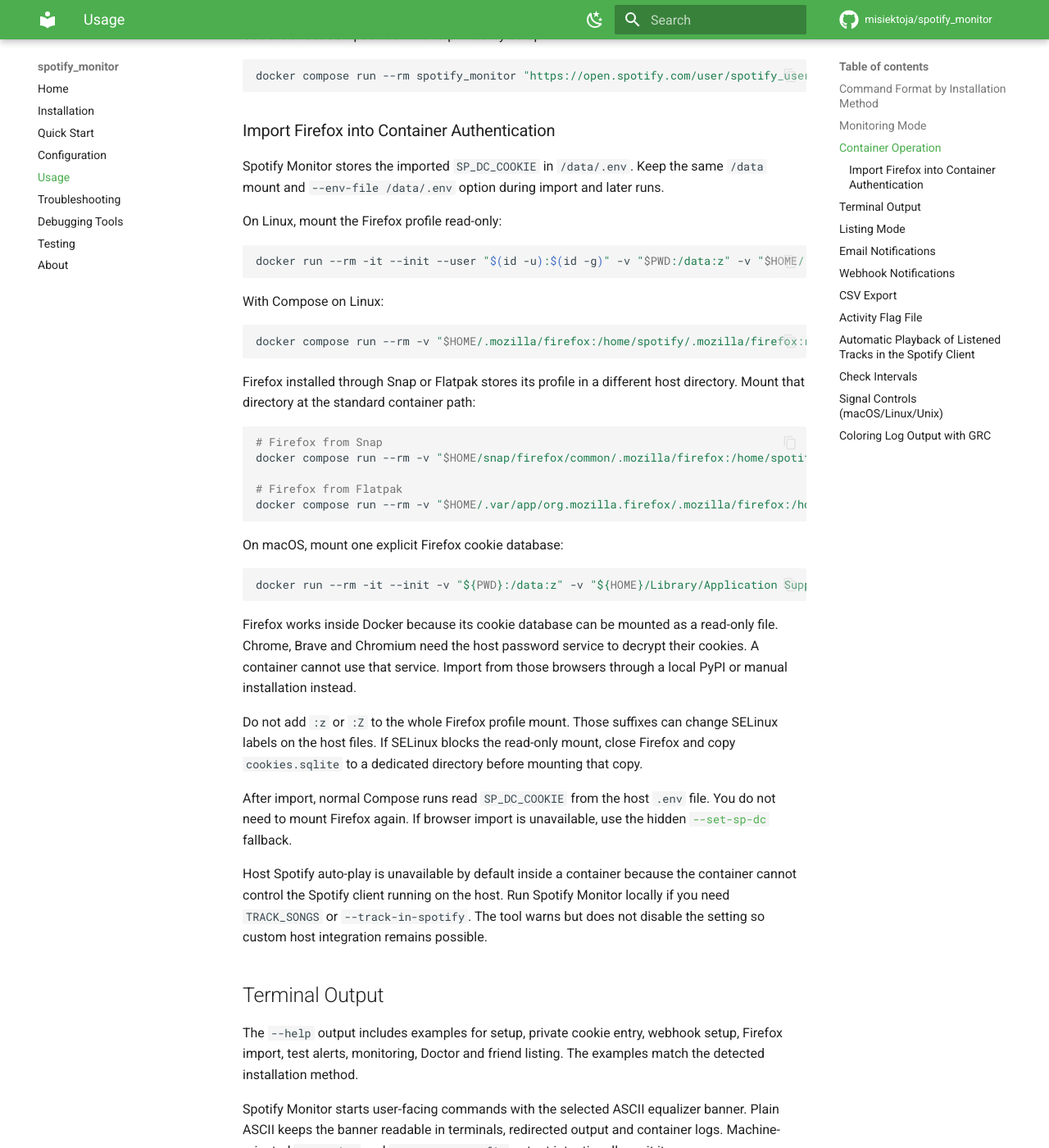
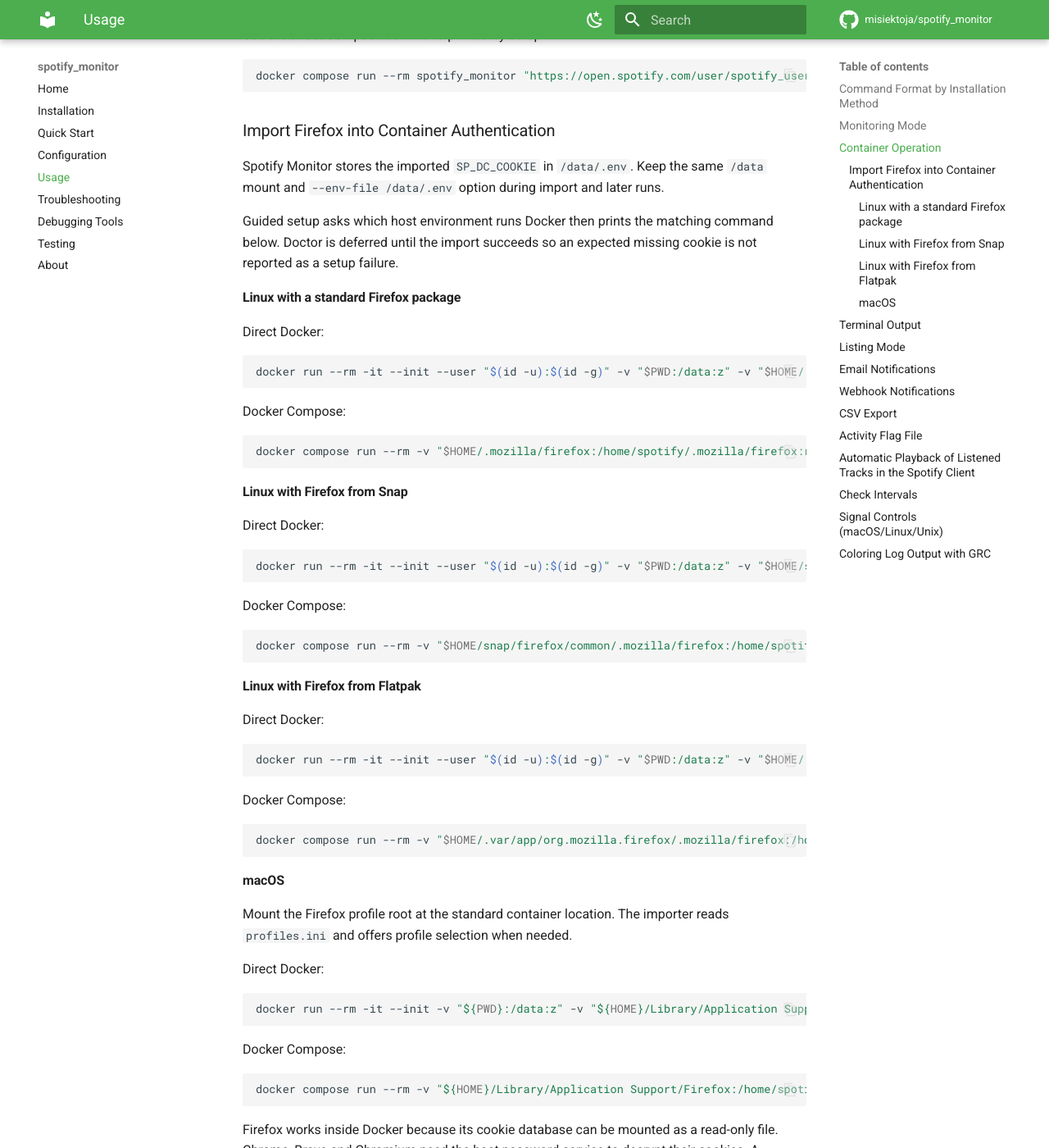
Before and after one commit to misiektoja/spotify_monitor, an MkDocs documentation site: the page built from docs/usage.md, in a window 1280 px wide and 1400 px high, scrolled down 2935 px. Shown: the whole window at 82% size. Built offline with MkDocs 1.6.1 and Material for MkDocs 9.7.7, drawn with Linux system fonts in a browser that asks for light colours; comment, search, counter and statistics services are not loaded; some of the changed text lies outside the part shown.

Commit message:
docs(usage): document every Docker Firefox import variant

````diff
--- a/docs/usage.md
+++ b/docs/usage.md
@@ -115,32 +115,64 @@
 
 Spotify Monitor stores the imported `SP_DC_COOKIE` in `/data/.env`. Keep the same `/data` mount and `--env-file /data/.env` option during import and later runs.
 
-On Linux, mount the Firefox profile read-only:
+Guided setup asks which host environment runs Docker then prints the matching command below. Doctor is deferred until the import succeeds so an expected missing cookie is not reported as a setup failure.
+
+#### Linux with a standard Firefox package
+
+Direct Docker:
 
 ```sh
 docker run --rm -it --init --user "$(id -u):$(id -g)" -v "$PWD:/data:z" -v "$HOME/.mozilla/firefox:/home/spotify/.mozilla/firefox:ro" misiektoja/spotify-monitor:latest --import-browser-cookie --browser firefox --env-file /data/.env
 ```
 
-With Compose on Linux:
+Docker Compose:
 
 ```sh
 docker compose run --rm -v "$HOME/.mozilla/firefox:/home/spotify/.mozilla/firefox:ro" spotify_monitor --import-browser-cookie --browser firefox --env-file /data/.env
 ```
 
-Firefox installed through Snap or Flatpak stores its profile in a different host directory. Mount that directory at the standard container path:
+#### Linux with Firefox from Snap
+
+Direct Docker:
 
 ```sh
-# Firefox from Snap
+docker run --rm -it --init --user "$(id -u):$(id -g)" -v "$PWD:/data:z" -v "$HOME/snap/firefox/common/.mozilla/firefox:/home/spotify/.mozilla/firefox:ro" misiektoja/spotify-monitor:latest --import-browser-cookie --browser firefox --env-file /data/.env
+```
+
+Docker Compose:
+
+```sh
 docker compose run --rm -v "$HOME/snap/firefox/common/.mozilla/firefox:/home/spotify/.mozilla/firefox:ro" spotify_monitor --import-browser-cookie --browser firefox --env-file /data/.env
+```
 
-# Firefox from Flatpak
+#### Linux with Firefox from Flatpak
+
+Direct Docker:
+
+```sh
+docker run --rm -it --init --user "$(id -u):$(id -g)" -v "$PWD:/data:z" -v "$HOME/.var/app/org.mozilla.firefox/.mozilla/firefox:/home/spotify/.mozilla/firefox:ro" misiektoja/spotify-monitor:latest --import-browser-cookie --browser firefox --env-file /data/.env
+```
+
+Docker Compose:
+
+```sh
 docker compose run --rm -v "$HOME/.var/app/org.mozilla.firefox/.mozilla/firefox:/home/spotify/.mozilla/firefox:ro" spotify_monitor --import-browser-cookie --browser firefox --env-file /data/.env
 ```
 
-On macOS, mount one explicit Firefox cookie database:
+#### macOS
+
+Mount the Firefox profile root at the standard container location. The importer reads `profiles.ini` and offers profile selection when needed.
+
+Direct Docker:
 
 ```sh
-docker run --rm -it --init -v "${PWD}:/data:z" -v "${HOME}/Library/Application Support/Firefox/Profiles/<profile>/cookies.sqlite:/cookies/cookies.sqlite:ro" misiektoja/spotify-monitor:latest --import-browser-cookie --browser firefox --cookie-file /cookies/cookies.sqlite --env-file /data/.env
+docker run --rm -it --init -v "${PWD}:/data:z" -v "${HOME}/Library/Application Support/Firefox:/home/spotify/.mozilla/firefox:ro" misiektoja/spotify-monitor:latest --import-browser-cookie --browser firefox --env-file /data/.env
+```
+
+Docker Compose:
+
+```sh
+docker compose run --rm -v "${HOME}/Library/Application Support/Firefox:/home/spotify/.mozilla/firefox:ro" spotify_monitor --import-browser-cookie --browser firefox --env-file /data/.env
 ```
 
 Firefox works inside Docker because its cookie database can be mounted as a read-only file. Chrome, Brave and Chromium need the host password service to decrypt their cookies. A container cannot use that service. Import from those browsers through a local PyPI or manual installation instead.
@@ -148,6 +180,8 @@
 Do not add `:z` or `:Z` to the whole Firefox profile mount. Those suffixes can change SELinux labels on the host files. If SELinux blocks the read-only mount, close Firefox and copy `cookies.sqlite` to a dedicated directory before mounting that copy.
 
 After import, normal Compose runs read `SP_DC_COOKIE` from the host `.env` file. You do not need to mount Firefox again. If browser import is unavailable, use the hidden [`--set-sp-dc`](configuration.md#manual-cookie-extraction) fallback.
+
+Firefox import after Docker setup is not currently offered for Windows or untested hosts. Setup returns to the authentication choices so you can enter `sp_dc` privately or finish without credentials.
 
 Host Spotify auto-play is unavailable by default inside a container because the container cannot control the Spotify client running on the host. Run Spotify Monitor locally if you need `TRACK_SONGS` or `--track-in-spotify`. The tool warns but does not disable the setting so custom host integration remains possible.
 
````
